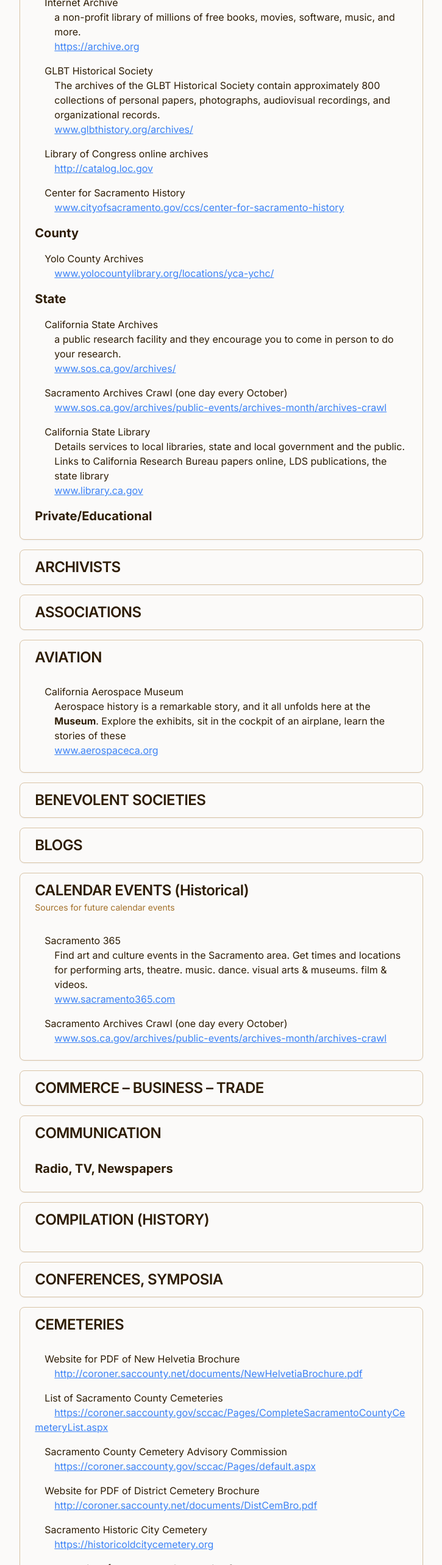
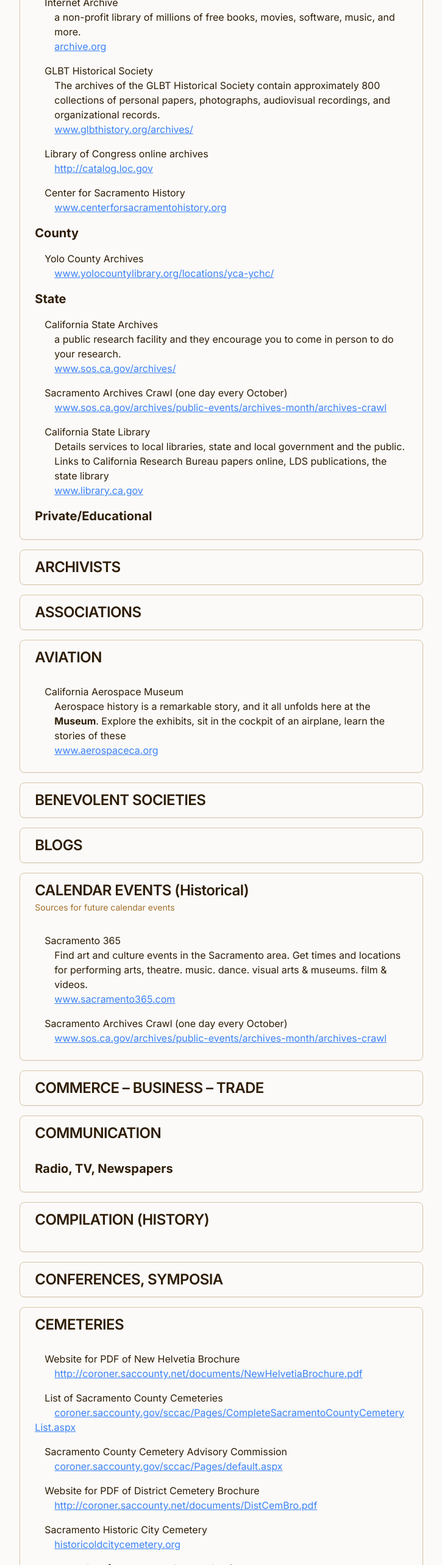
Before and after one commit to witcradg/sacareahistory, a Next.js app: page / in a window 1280 px wide. Shown: the part 1456-4022 px from the top of the page at 61% size, without its empty margins (277-1002 px from the left). Built offline with nearby package versions, Linux system fonts and the light colour scheme.

Commit message:
Fix issues with links

```diff
--- a/components/alphaA-D.tsx
+++ b/components/alphaA-D.tsx
@@ -40,7 +40,7 @@
 						<h4>Internet Archive</h4>
 						<p className="ml-8">a non-profit library of millions of free books, movies, software, music, and more.</p>
 						<a target="_blank" rel="noopener noreferrer"
-							href="https://archive.org">https://archive.org</a>
+							href="https://archive.org">archive.org</a>
 
 						<h4>GLBT Historical Society</h4>
 						<p className="ml-8">The archives of the GLBT Historical Society contain approximately 800 collections of personal papers, photographs, audiovisual recordings, and organizational records.</p>
@@ -52,7 +52,7 @@
 							href="http://catalog.loc.gov/">http://catalog.loc.gov</a>
 						<h4>Center for Sacramento History</h4>
 						<a target="_blank" rel="noopener noreferrer"
-							href="http://https://www.cityofsacramento.gov/ccs/center-for-sacramento-history">www.cityofsacramento.gov/ccs/center-for-sacramento-history</a>
+							href="https://www.centerforsacramentohistory.org">www.centerforsacramentohistory.org</a>
 
 						<h3>County</h3>
 
@@ -174,11 +174,11 @@
 
 						<h4>List of Sacramento County Cemeteries</h4>
 						<a target="_blank" rel="noopener noreferrer"
-							href="https://coroner.saccounty.gov/sccac/Pages/CompleteSacramentoCountyCemeteryList.aspx">https://coroner.saccounty.gov/sccac/Pages/CompleteSacramentoCountyCemeteryList.aspx</a>
+							href="https://coroner.saccounty.gov/sccac/Pages/CompleteSacramentoCountyCemeteryList.aspx">coroner.saccounty.gov/sccac/Pages/CompleteSacramentoCountyCemeteryList.aspx</a>
 
 						<h4>Sacramento County Cemetery Advisory Commission</h4>
 						<a target="_blank" rel="noopener noreferrer"
-							href="https://coroner.saccounty.gov/sccac/Pages/default.aspx">https://coroner.saccounty.gov/sccac/Pages/default.aspx</a>
+							href="https://coroner.saccounty.gov/sccac/Pages/default.aspx">coroner.saccounty.gov/sccac/Pages/default.aspx</a>
 
 						<h4>Website for PDF of District Cemetery Brochure</h4>
 						<a target="_blank" rel="noopener noreferrer"
@@ -186,7 +186,7 @@
 
 						<h4>Sacramento Historic City Cemetery</h4>
 						<a target="_blank" rel="noopener noreferrer"
-							href="https://historicoldcitycemetery.org">https://historicoldcitycemetery.org</a>
+							href="https://historicoldcitycemetery.org">historicoldcitycemetery.org</a>
 
 						<h3>Cemeteries (General Information)</h3>
 						<h4>Association for Gravestone Studies</h4>
--- a/components/alphaE-H.tsx
+++ b/components/alphaE-H.tsx
@@ -95,7 +95,7 @@
 
 						<h4>California Pioneer Project</h4>
 						<a target="_blank" rel="noopener noreferrer"
-							href="https://californiapioneer.com/">https://californiapioneer.com/</a>
+							href="https://californiapioneer.com/">californiapioneer.com/</a>
 
 						<h4>ROOTSWEB – Hosted Sites and Links</h4>
 						<a target="_blank" rel="noopener noreferrer"
--- a/components/alphaN-R.tsx
+++ b/components/alphaN-R.tsx
@@ -84,9 +84,9 @@
 						<CardTitle>PHOTOGRAPHS</CardTitle>
 					</CardHeader>
 					<CardContent>
-						<h4>Features amateur photos showing our city in an earlier time.</h4>
+						{/* <h4>Features amateur photos showing our city in an earlier time.</h4>
 						<a target="_blank" rel="noopener noreferrer"
-							href="http://vintagesacramento.com">vintagesacramento.com</a>
+							href="http://vintagesacramento.com">vintagesacramento.com</a> */}
 					</CardContent>
 				</Card >
 
@@ -116,7 +116,7 @@
 					<CardContent>
 						<h4>Sacramento Heritage</h4>
 						<a target="_blank" rel="noopener noreferrer"
-							href="http://www.sacramentoheritage.org">www.sacramentoheritage.org</a>
+							href="https://www.sacramento365.com/organization/sacramento-heritage-inc/">www.sacramento365.com/organization/sacramento-heritage-inc/</a>
 					</CardContent>
 				</Card >
 
@@ -127,7 +127,7 @@
 					<CardContent>
 						<h4>Elk Grove</h4>
 						<a target="_blank" rel="noopener noreferrer"
-							href=" http://www.echoesofyesterday.net/">www.echoesofyesterday.net/</a>
+							href="https://elkgrovehistoricalsociety.com">elkgrovehistoricalsociety.com</a>
 
 					</CardContent>
 				</Card >
@@ -162,9 +162,6 @@
 						<p className="bg-red-400">&nbsp;[The original link is broken, but the website is still up - ed.]</p>
 						<a target="_blank" rel="noopener noreferrer"
 							href="http://www.sachistoricalsociety.org/">www.sachistoricalsociety.org</a>
-						<h4>Sacramento Heritage</h4>
-						<a target="_blank" rel="noopener noreferrer"
-							href="http://www.sacramentoheritage.org">www.sacramentoheritage.org</a>
 					</CardContent >
 				</Card >
 				{/* <div id="jp-post-flair" className="sharedaddy sd-like-enabled sd-sharing-enabled">
--- a/components/alphaS-Z.tsx
+++ b/components/alphaS-Z.tsx
@@ -17,7 +17,7 @@
 					<CardContent>
 						<h4>Sacramento County History Day</h4>
 						<a target="_blank" rel="noopener noreferrer"
-							href=" http://www.cityofsacramento.org/ccl/history/exhibits/HistoryDay/">www.cityofsacramento.org/ccl/history/exhibits/HistoryDay</a>
+							href="https://www.nhdca.org/county-contests/sacramento/">www.nhdca.org/county-contests/sacramento/</a>
 					</CardContent>
 				</Card>
 
@@ -64,11 +64,6 @@
 					<CardContent>
 						<h3>Architectural</h3>
 						<h3>Walking</h3>
-						<h4>Sacramento Heritage</h4>
-						<a target="_blank" rel="noopener noreferrer"
-							href=" http://www.sacramentoheritage.org/walking.html">
-							www.sacramentoheritage.org/walking.html
-						</a>
 						<h3>Driving</h3>
 						<h3>Commercial</h3>
 						<h3>Unusual</h3>
@@ -77,7 +72,7 @@
 							href=" http://sachistorymuseum.org/tours/underground-tours/">http://sachistorymuseum.org/tours/underground-tours/</a>
 						<h4>Sacramento Historic City Cemetery</h4>
 						<a target="_blank" rel="noopener noreferrer"
-							href=" http://www.oldcitycemetery.com/">www.oldcitycemetery.com</a>
+							href="https://historicoldcitycemetery.org/">historicoldcitycemetery.org</a>
 					</CardContent >
 				</Card >
 
@@ -92,9 +87,6 @@
 						<h3>Train</h3>
 						<h3>Automobile</h3>
 						<h3>Ships/Boats</h3>
-						<h4>Snugharbor.net&apos;s Steamboat Slough Shipwrecks</h4>
-						<a target="_blank" rel="noopener noreferrer"
-							href=" http://www.snugharbor.net/steamboat_slough_shipwrecks.htm">www.snugharbor.net/steamboat_slough_shipwrecks.htm</a>
 					</CardContent>
 				</Card >
 
@@ -109,7 +101,7 @@
 
 						<h4>Jim Henley&apos;s : YouTube&nbsp;bits of Sacramento History</h4>
 						<a target="_blank" rel="noopener noreferrer"
-							href=" http://www.youtube.com/user/SacramentoHistory">www.youtube.com/user/SacramentoHistory</a>
+							href="https://www.youtube.com/@CenterforSacramentoHistory/search?query=henley">www.youtube.com/@CenterforSacramentoHistory/search?query=henley</a>
 					</CardContent >
 				</Card >
 
```
